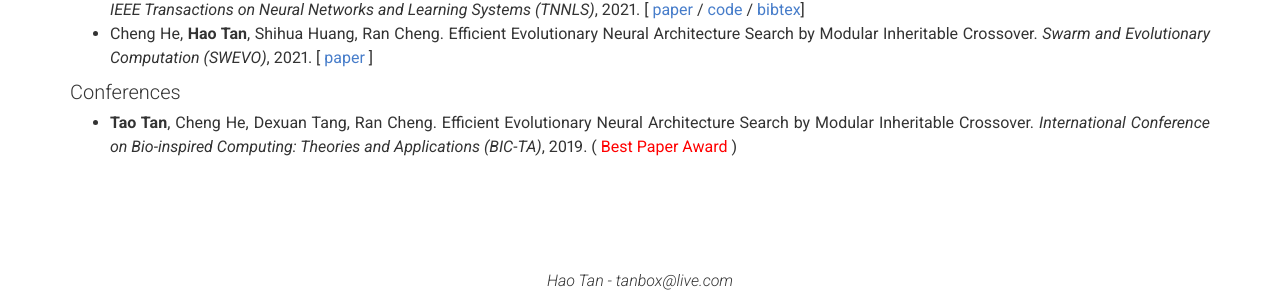
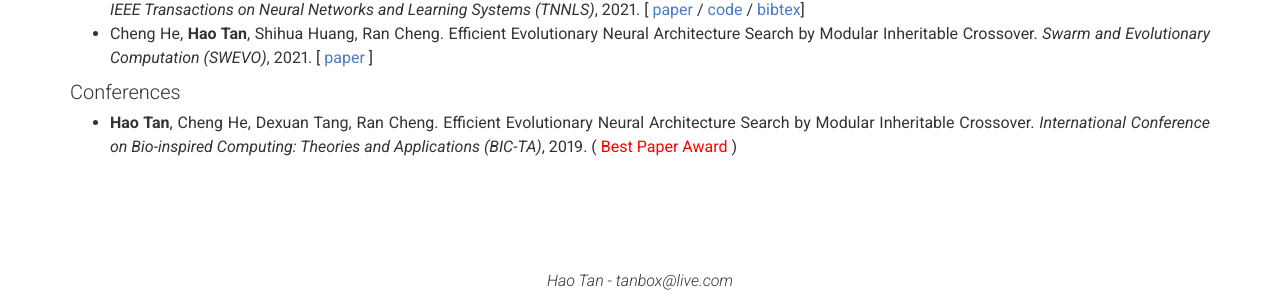
Before and after one commit to haotan1998/haotan1998.github.io, a Jekyll site: the page built from index.md, in a window 1280 px wide. Shown: the part 1690-1988 px from the top of the page. Built offline with Jekyll 4.4.1, drawn with Linux system fonts in a browser that asks for light colours; nearby versions of some CDN libraries.

Commit message:
Update _config.yml

```diff
--- a/_config.yml
+++ b/_config.yml
@@ -103,7 +103,7 @@ content:
       *Swarm and Evolutionary Computation (SWEVO)*, 2021. [ [paper](https://www.sciencedirect.com/science/article/pii/S2210650221000559) ]
 
       ## Conferences
-      - **Tao Tan**, Cheng He, Dexuan Tang, Ran Cheng.
+      - **Hao Tan**, Cheng He, Dexuan Tang, Ran Cheng.
       Efficient Evolutionary Neural Architecture Search by Modular Inheritable Crossover.
       *International Conference on Bio-inspired Computing: Theories and Applications (BIC-TA)*, 2019. (<font color="red"> Best Paper Award </font>)
 # Footer
```
